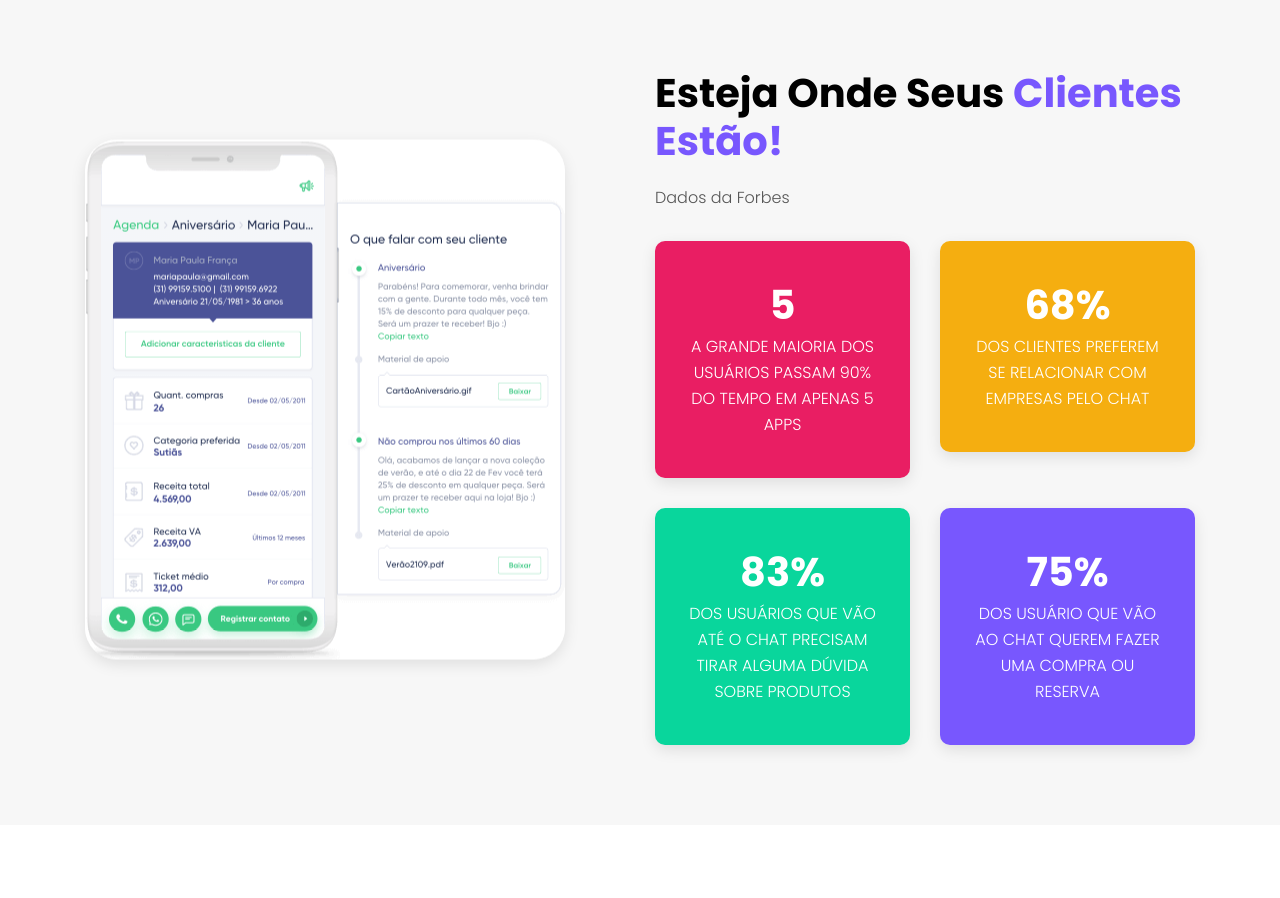
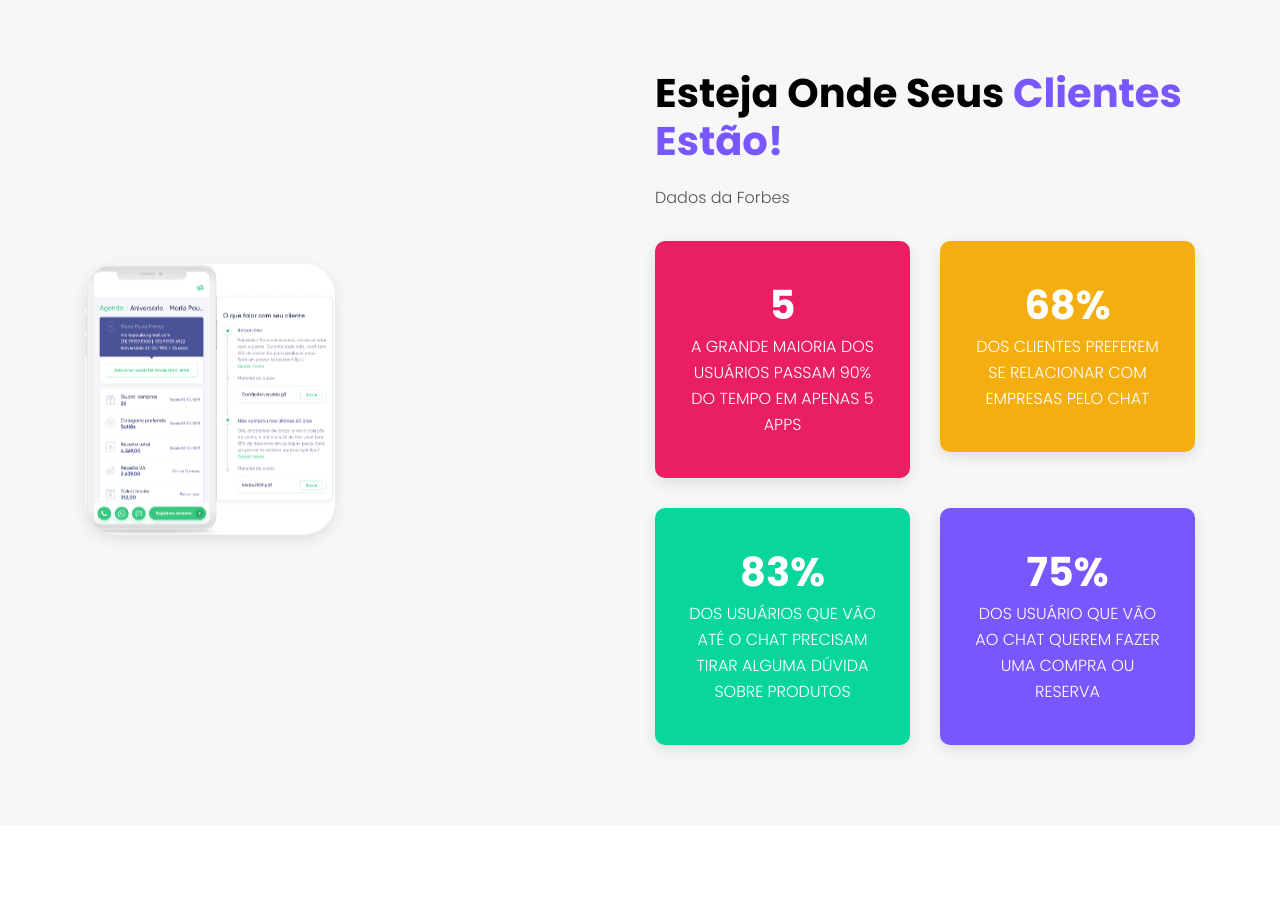
Before and after one commit to DonRuan22/Donexp-Landingpage, a plain HTML site: page index.html in a window 1280 px wide. Shown: the part 1600-2498 px from the top of the page. Drawn offline with Linux system fonts and the light colour scheme.

Commit message:
add photos dito

```diff
--- a/css/style.css
+++ b/css/style.css
@@ -637,7 +637,8 @@ Fun Facts Sections
 
 }
 .fun-facts-img img{
-    max-width: 550px;
+    max-width: 250px;
+    max-height: 550px;
     width: 100%;
     box-shadow: var(--shadow-black-100);
     border-radius: 32px;
```
